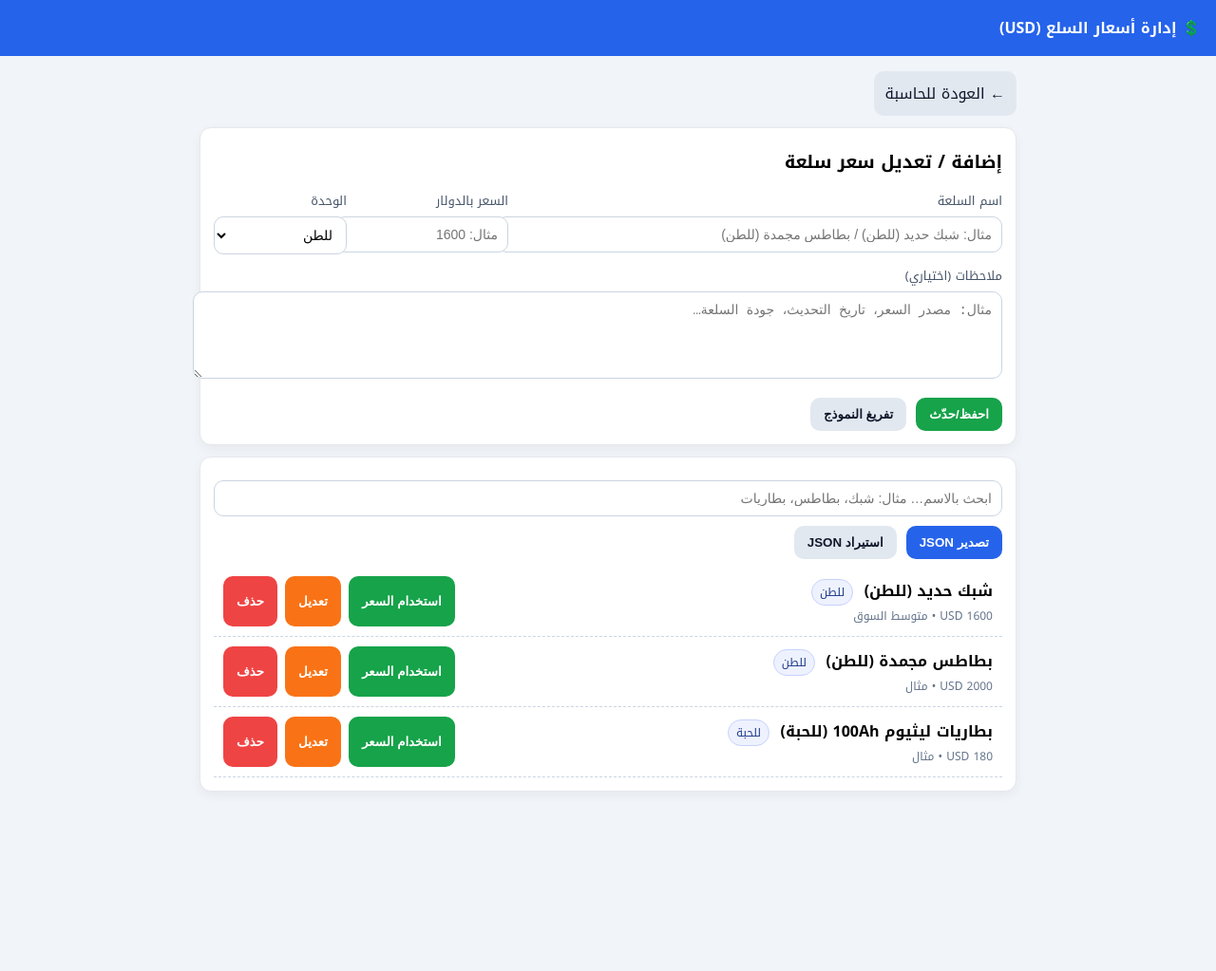
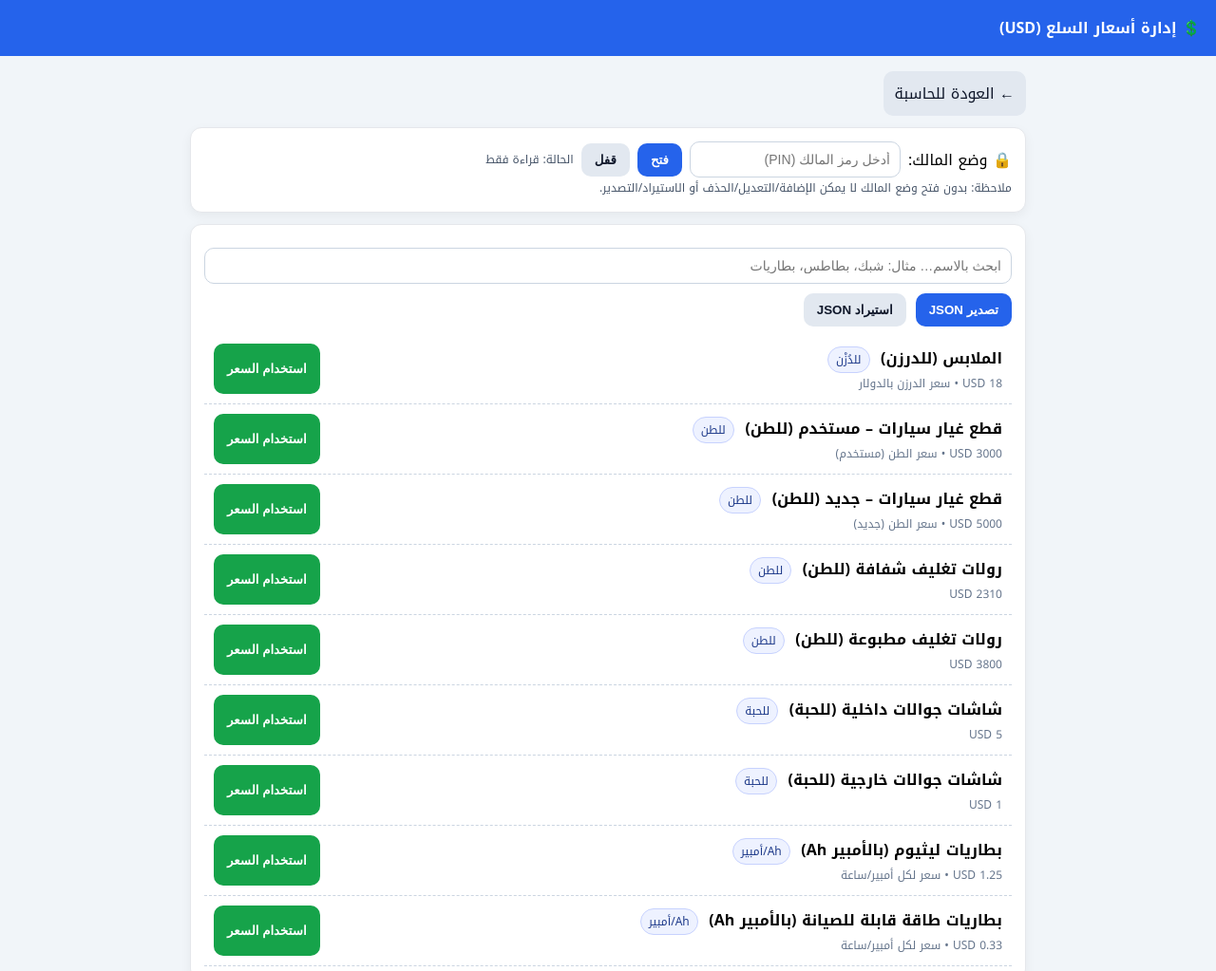
Before and after one commit to bassam-st/bassam-customs-calculator, a website: page prices.html in a window 1280 px wide. Shown: the top 1023 px of the page at 95% size. Before the commit the page ends 850 px from the top, so only its background shows below. Drawn offline with Linux system fonts and the light colour scheme.

Commit message:
Update prices.html

```diff
--- a/prices.html
+++ b/prices.html
@@ -7,7 +7,7 @@
 <style>
   body{font-family:'Noto Kufi Arabic',system-ui,sans-serif;background:#f1f5f9;margin:0}
   .top{background:#2563eb;color:#fff;padding:14px 16px}
-  .wrap{max-width:860px;margin:16px auto;padding:0 12px}
+  .wrap{max-width:880px;margin:16px auto;padding:0 12px}
   .card{background:#fff;border:1px solid #e5e7eb;border-radius:12px;box-shadow:0 4px 12px rgba(0,0,0,.05);padding:14px;margin-top:12px}
   .row{display:grid;grid-template-columns:1fr 160px 140px;gap:10px}
   label{display:block;font-size:13px;color:#475569;margin-bottom:4px}
@@ -18,12 +18,17 @@
   .btn-blue{background:#2563eb;color:#fff}
   .btn-green{background:#16a34a;color:#fff}
   .btn-gray{background:#e2e8f0;color:#0f172a}
+  .btn-orange{background:#f97316;color:#fff}
+  .btn-red{background:#ef4444;color:#fff}
   .list .item{display:flex;justify-content:space-between;gap:10px;padding:10px;border-bottom:1px dashed #cbd5e1}
   .muted{color:#64748b;font-size:12px}
   .tag{display:inline-block;background:#eef2ff;color:#1e3a8a;border:1px solid #c7d2fe;padding:2px 8px;border-radius:999px;font-size:12px;margin-inline-start:6px}
   .nav{margin:10px 0}
   .nav a{display:inline-block;margin-left:8px;text-decoration:none;background:#e2e8f0;color:#0f172a;padding:8px 12px;border-radius:10px}
   @media(max-width:640px){.row{grid-template-columns:1fr}}
+  .owner-bar{display:flex;gap:8px;align-items:center}
+  .owner-bar input{max-width:200px}
+  .owner-hint{font-size:12px;color:#475569}
 </style>
 </head>
 <body>
@@ -31,8 +36,20 @@
   <div class="wrap">
     <div class="nav"><a href="./index.html">← العودة للحاسبة</a></div>
 
-    <!-- نموذج الإضافة/التعديل -->
+    <!-- شريط المالك -->
     <div class="card">
+      <div class="owner-bar">
+        <span>🔒 وضع المالك:</span>
+        <input id="pin" type="password" placeholder="أدخل رمز المالك (PIN)" />
+        <button class="btn btn-blue" id="unlockBtn">فتح</button>
+        <button class="btn btn-gray" id="lockBtn">قفل</button>
+        <span id="ownerState" class="owner-hint">الحالة: قراءة فقط</span>
+      </div>
+      <div class="owner-hint">ملاحظة: بدون فتح وضع المالك لا يمكن الإضافة/التعديل/الحذف أو الاستيراد/التصدير.</div>
+    </div>
+
+    <!-- نموذج الإضافة/التعديل (يظهر للمالك فقط) -->
+    <div class="card" id="adminForm" style="display:none">
       <h3 style="margin:4px 0 10px">إضافة / تعديل سعر سلعة</h3>
       <div class="row">
         <div>
@@ -51,6 +68,7 @@
             <option value="dz">للدُزْن</option>
             <option value="pcs">للحبة</option>
             <option value="ltr">للتر</option>
+            <option value="Ah">Ah (لكل أمبير/ساعة)</option>
           </select>
         </div>
       </div>
@@ -69,8 +87,8 @@
     <div class="card">
       <div class="actions">
         <input id="q" placeholder="ابحث بالاسم… مثال: شبك، بطاطس، بطاريات" />
-        <button class="btn btn-blue" id="exportBtn">تصدير JSON</button>
-        <button class="btn btn-gray" id="importBtn">استيراد JSON</button>
+        <button class="btn btn-blue" id="exportBtn" disabled>تصدير JSON</button>
+        <button class="btn btn-gray" id="importBtn" disabled>استيراد JSON</button>
         <input type="file" id="importFile" accept="application/json" style="display:none" />
       </div>
       <div class="list" id="list" style="margin-top:8px"></div>
@@ -78,9 +96,31 @@
   </div>
 
 <script>
-  // —— البيانات في LocalStorage ——
+  // —— إعداد رمز المالك (PIN) ——
+  const ADMIN_PIN = "bassam1234"; // <-- غيّره برمزك الخاص
+
+  // —— التحكّم في وضع المالك ——
+  let isOwner = false;
+  const pinEl = document.getElementById('pin');
+  const unlockBtn = document.getElementById('unlockBtn');
+  const lockBtn = document.getElementById('lockBtn');
+  const ownerState = document.getElementById('ownerState');
+  const adminForm = document.getElementById('adminForm');
+
+  function updateOwnerUI(){
+    ownerState.textContent = 'الحالة: ' + (isOwner ? 'مالك (تحرير مفعّل)' : 'قراءة فقط');
+    adminForm.style.display = isOwner ? '' : 'none';
+    document.getElementById('exportBtn').disabled = !isOwner;
+    document.getElementById('importBtn').disabled = !isOwner;
+  }
+  unlockBtn.addEventListener('click', ()=>{
+    if(pinEl.value === ADMIN_PIN){ isOwner = true; updateOwnerUI(); alert('✅ تم فتح وضع المالك'); }
+    else { alert('❌ رمز غير صحيح'); }
+  });
+  lockBtn.addEventListener('click', ()=>{ isOwner = false; updateOwnerUI(); });
+
+  // —— قاعدة البيانات ——
   const KEY = 'pricesCatalogV1';
-
   const nameEl = document.getElementById('name');
   const priceEl = document.getElementById('price');
   const unitEl = document.getElementById('unit');
@@ -94,19 +134,30 @@
   const importBtn = document.getElementById('importBtn');
   const importFile = document.getElementById('importFile');
 
-  function load(){ try{ return JSON.parse(localStorage.getItem(KEY)) || []; }catch{ return []; } }
-  function save(arr){ localStorage.setItem(KEY, JSON.stringify(arr)); }
+  // تحميل JSON الأساسي من assets ثم دمجه مع LocalStorage (للعرض)
+  let baseData = [];
+  async function loadBase(){
+    try{
+      const r = await fetch('./assets/prices_catalog.json');
+      baseData = await r.json();
+    }catch(e){ baseData = []; }
+  }
+
+  function loadLocal(){ try{ return JSON.parse(localStorage.getItem(KEY)) || []; }catch{ return []; } }
+  function saveLocal(arr){ localStorage.setItem(KEY, JSON.stringify(arr)); }
 
   function upsert(rec){
-    const arr = load();
+    if(!isOwner){ return alert('هذا الإجراء للمالك فقط'); }
+    const arr = loadLocal();
     const idx = arr.findIndex(x => (x.name||'').trim() === (rec.name||'').trim());
     if(idx >= 0) arr[idx] = rec; else arr.push(rec);
-    save(arr);
+    saveLocal(arr);
   }
 
   function del(name){
-    const arr = load().filter(x => (x.name||'') !== name);
-    save(arr);
+    if(!isOwner){ return alert('هذا الإجراء للمالك فقط'); }
+    const arr = loadLocal().filter(x => (x.name||'') !== name);
+    saveLocal(arr);
     render();
   }
 
@@ -118,14 +169,25 @@
   }
 
   function unitLabel(u){
-    return u==='ton'?'للطن':u==='kg'?'للكيلو':u==='dz'?'للدُزْن':u==='pcs'?'للحبة':u==='ltr'?'للتر':'';
+    return u==='ton'?'للطن':u==='kg'?'للكيلو':u==='dz'?'للدُزْن':u==='pcs'?'للحبة':u==='ltr'?'للتر':u==='Ah'?'Ah/أمبير':'';
+  }
+
+  function mergedData(){
+    // الدمج: الأساس من الملف + تعديلاتك المحلية (الأولوية للمحلي على الاسم نفسه)
+    const local = loadLocal();
+    const map = new Map();
+    baseData.forEach(x => map.set((x.name||'').trim(), x));
+    local.forEach(x => map.set((x.name||'').trim(), x));
+    return Array.from(map.values());
   }
 
   function render(){
-    const arr = load();
+    const arr = mergedData();
     const s = (q.value||'').trim();
     const filtered = s ? arr.filter(x => (x.name||'').includes(s)) : arr;
-    if(!filtered.length){ list.innerHTML = '<div class="muted" style="padding:10px">لا توجد بيانات بعد…</div>'; return; }
+
+    if(!filtered.length){ list.innerHTML = '<div class="muted" style="padding:10px">لا توجد بيانات…</div>'; return; }
+
     list.innerHTML = filtered.map(x => `
       <div class="item">
         <div>
@@ -134,14 +196,17 @@
         </div>
         <div style="display:flex;gap:8px">
           <button class="btn btn-green" onclick="location.href='./index.html?value=${encodeURIComponent(x.price)}'">استخدام السعر</button>
-          <button class="btn" style="background:#f97316;color:#fff" onclick='(function(n){const arr = JSON.parse(localStorage.getItem("${KEY}")||"[]"); const rec = arr.find(r=>r.name===n); if(rec) { window.applyToForm(rec);} })(${JSON.stringify(x.name)})'>تعديل</button>
-          <button class="btn" style="background:#ef4444;color:#fff" onclick="del(${JSON.stringify(x.name)})">حذف</button>
+          ${isOwner ? `
+            <button class="btn btn-orange" onclick='(function(n){const rec = mergedData().find(r=>r.name===n); if(rec){ window.applyToForm(rec);} })(${JSON.stringify(x.name)})'>تعديل</button>
+            <button class="btn btn-red" onclick="del(${JSON.stringify(x.name)})">حذف</button>
+          ` : ``}
         </div>
       </div>
     `).join('');
   }
 
-  saveBtn.addEventListener('click', ()=>{
+  document.getElementById('saveBtn')?.addEventListener('click', ()=>{
+    if(!isOwner){ return alert('هذا الإجراء للمالك فقط'); }
     const rec = {
       name: (nameEl.value||'').trim(),
       price: parseFloat(priceEl.value||'0'),
@@ -155,22 +220,28 @@
     render();
   });
 
-  clearBtn.addEventListener('click', ()=>{
+  document.getElementById('clearBtn')?.addEventListener('click', ()=>{
     nameEl.value=''; priceEl.value=''; unitEl.value='ton'; notesEl.value='';
   });
 
   q.addEventListener('input', render);
 
   exportBtn.addEventListener('click', ()=>{
-    const data = JSON.stringify(load(), null, 2);
+    if(!isOwner){ return alert('هذا الإجراء للمالك فقط'); }
+    const data = JSON.stringify(mergedData(), null, 2);
     const blob = new Blob([data], {type:'application/json'});
     const url = URL.createObjectURL(blob);
     const a = document.createElement('a'); a.href = url; a.download = 'prices_catalog.json';
     document.body.appendChild(a); a.click(); a.remove(); setTimeout(()=>URL.revokeObjectURL(url), 500);
   });
 
-  importBtn.addEventListener('click', ()=> importFile.click());
+  importBtn.addEventListener('click', ()=> {
+    if(!isOwner){ return alert('هذا الإجراء للمالك فقط'); }
+    importFile.click();
+  });
+
   importFile.addEventListener('change', async ()=>{
+    if(!isOwner){ return; }
     const f = importFile.files[0]; if(!f) return;
     try{
       const text = await f.text();
@@ -185,25 +256,23 @@
           notes: String(x.notes||'').trim()
         }))
         .filter(x=>x.name && x.price>0);
-      save(cleaned); render(); alert('تم الاستيراد: '+cleaned.length+' عنصر');
+      // نخزنها محليًا كنسخة المالك (لن تُرفع تلقائيًا)
+      saveLocal(cleaned);
+      render(); alert('تم الاستيراد: '+cleaned.length+' عنصر');
     }catch(e){ alert('تعذّر الاستيراد: '+e.message); }
     finally{ importFile.value=''; }
   });
 
-  // أمثلة مبدئية (تظهر مرة واحدة فقط للمخزن الفارغ)
-  (function seed(){
-    const arr = load();
-    if(arr.length) return;
-    save([
-      {name:'شبك حديد (للطن)', price:1600, unit:'ton', notes:'متوسط السوق'},
-      {name:'بطاطس مجمدة (للطن)', price:2000, unit:'ton', notes:'مثال'},
-      {name:'بطاريات ليثيوم 100Ah (للحبة)', price:180, unit:'pcs', notes:'مثال'}
-    ]);
+  // بدء: تحميل الملف الأساسي ثم العرض
+  (async function(){
+    await loadBase();
+    updateOwnerUI();
+    render();
   })();
 
-  render();
+  // تعريض الدوال للاستخدام داخل onclick
   window.applyToForm = applyToForm;
-  window.del = del;
+  window.mergedData = mergedData;
 </script>
 </body>
 </html>
```
